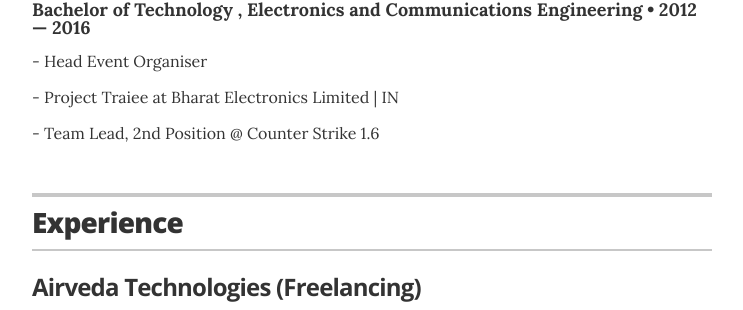
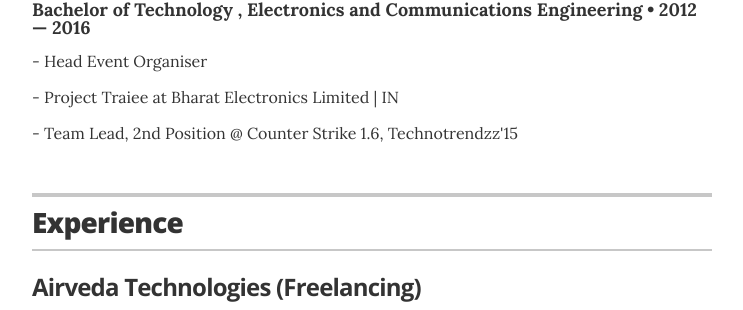
Before and after one commit to ja1sh/jaisharmafps.github.io, a Jekyll site: the page built from index.html, in a window 1280 px wide and 900 px high, scrolled down 473 px. Shown: the part 137-447 px from the top of the window, without its empty margins (268-1011 px from the left). Built offline with Jekyll 4.4.1, drawn with Linux system fonts in a browser that asks for light colours.

Commit message:
details update x1.3

```diff
--- a/_layouts/resume.html
+++ b/_layouts/resume.html
@@ -52,7 +52,7 @@
           <h4 class="resume-item-details" itemprop="description">Bachelor of Technology , Electronics and Communications Engineering &bull; 2012 &mdash; 2016</h4>
           <p class="resume-item-copy">- Head Event Organiser</p>
 		  <p class="resume-item-copy">- Project Traiee at Bharat Electronics Limited | IN</p>
-		  <p class="resume-item-copy">- Team Lead, 2nd Position @ Counter Strike 1.6</p>
+		  <p class="resume-item-copy">- Team Lead, 2nd Position @ Counter Strike 1.6, Technotrendzz'15</p>
         </div>
 
       </section>
```
